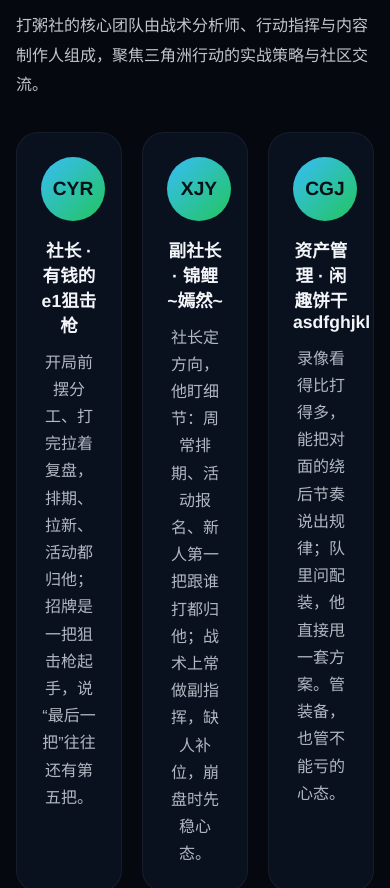
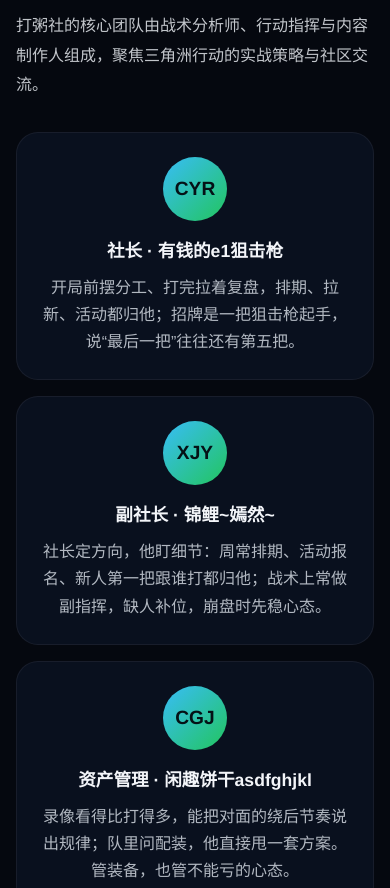
Before and after one commit to dfclub/delta, a plain HTML site: page index.html in a window 390 px wide. Shown: the part 1620-2508 px from the top of the page. Drawn offline with Linux system fonts and the light colour scheme.

Commit message:
手机端团队版块改为单列；样式升到 v7；日志同步

```diff
--- a/index.html
+++ b/index.html
@@ -6,7 +6,7 @@
   <title>打粥社 · 三角洲行动工作室</title>
   <meta name="description" content="打粥社专注于三角洲行动游戏内容、战术资讯与玩家社区。">
   <link rel="icon" type="image/png" sizes="64x64" href="favicon-64.png">
-  <link rel="stylesheet" href="styles.css?v=6">
+  <link rel="stylesheet" href="styles.css?v=7">
 </head>
 <body>
   <div class="page-bg"></div>
--- a/styles.css
+++ b/styles.css
@@ -355,6 +355,7 @@ body {
   color: rgba(226, 232, 240, 0.72);
 }
 @media (max-width: 900px) {
+  .team-grid,
   .stats-grid,
   .carousel-track,
   .community-grid,
@@ -373,6 +374,10 @@ body {
   }
 }
 @media (max-width: 640px) {
+  .team-grid {
+    grid-template-columns: 1fr;
+    gap: 1rem;
+  }
   .hero-card {
     padding: 2rem;
   }
```
Also changed, not shown: gallery.html (+1 -1 lines), log.html (+6 -1 lines), team.html (+1 -1 lines).
